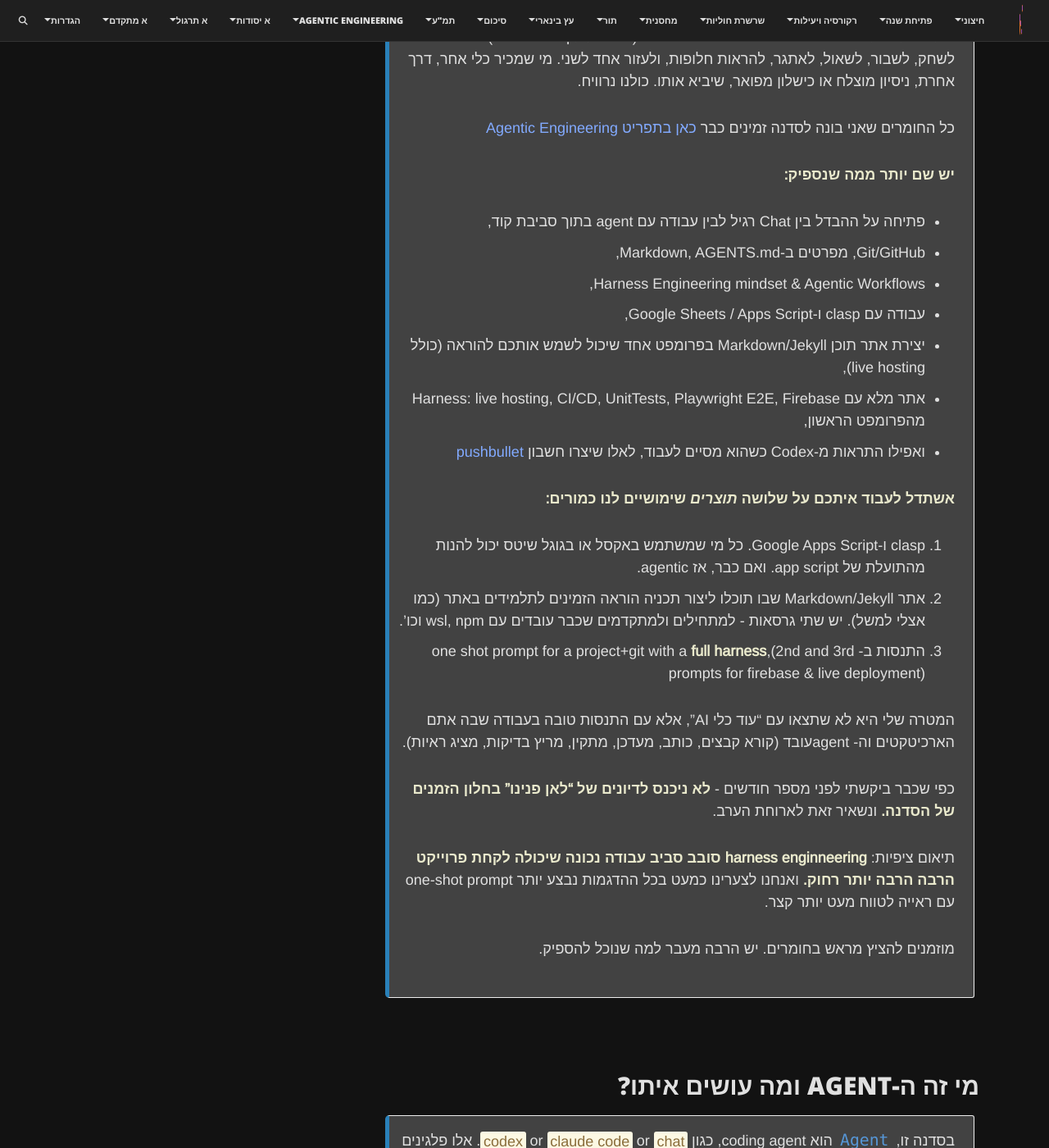
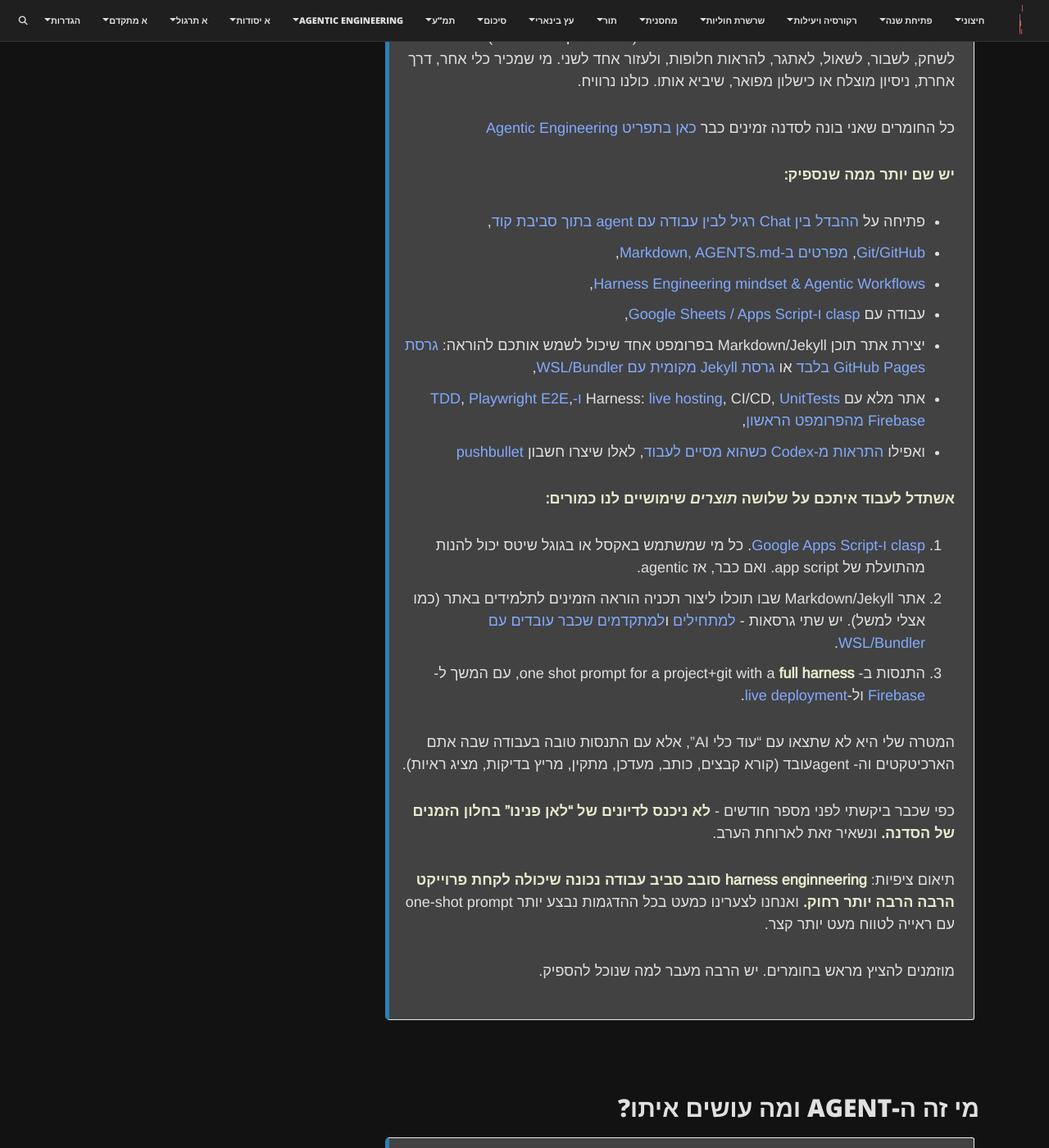
Before and after one commit to 3strategy/BeautifulMivney, a Jekyll site: the page built from agentic/00-opener.md, in a window 1280 px wide and 1400 px high, scrolled down 961 px. Shown: the whole window at 82% size. Built offline with Jekyll 4.4.1, drawn with Linux system fonts in a browser that asks for light colours; comment, search, counter and statistics services are not loaded; some of the changed text lies outside the part shown.

Commit message:
update opener with links

```diff
--- a/agentic/00-opener.md
+++ b/agentic/00-opener.md
@@ -17,23 +17,23 @@
 
 זו לא הולכת להיות הרצאה שבה אני “מעביר החומר” (אשתדל לקצר בחפירות). זו סדנה. בואו לשחק, לשבור, לשאול, לאתגר, להראות חלופות, ולעזור אחד לשני. מי שמכיר כלי אחר, דרך אחרת, ניסיון מוצלח או כישלון מפואר, שיביא אותו. כולנו נרוויח.
 
-כל החומרים שאני בונה לסדנה זמינים כבר [כאן בתפריט Agentic Engineering](/agentic/00-opener)
+כל החומרים שאני בונה לסדנה זמינים כבר [כאן בתפריט Agentic Engineering]({{ '/agentic/00-opener' | relative_url }})
 
 **יש שם יותר ממה שנספיק:**
 
-- פתיחה על ההבדל בין Chat רגיל לבין עבודה עם agent בתוך סביבת קוד,
-- Git/GitHub, מפרטים ב-Markdown, AGENTS.md,
-- Harness Engineering mindset & Agentic Workflows,
-- עבודה עם clasp ו-Google Sheets / Apps Script,
-- יצירת אתר תוכן Markdown/Jekyll בפרומפט אחד שיכול לשמש אותכם להוראה (כולל live hosting),
-- אתר מלא עם Harness: live hosting, CI/CD, UnitTests, Playwright E2E, Firebase מהפרומפט הראשון,
-- ואפילו התראות מ-Codex כשהוא מסיים לעבוד, לאלו שיצרו חשבון [pushbullet](https://www.pushbullet.com/){:target="_blank"}
+- פתיחה על [ההבדל בין Chat רגיל לבין עבודה עם agent בתוך סביבת קוד]({{ '/agentic/01-online-vs-agentic' | relative_url }}),
+- [Git/GitHub]({{ '/agentic/02-git-github' | relative_url }}), [מפרטים ב-Markdown, AGENTS.md]({{ '/agentic/03-specifications-markdown' | relative_url }}),
+- [Harness Engineering mindset & Agentic Workflows]({{ '/agentic/agentic-workflows-and-harness-engineering-he' | relative_url }}),
+- עבודה עם [clasp ו-Google Sheets / Apps Script]({{ '/agentic/04-apps-script-clasp-sheets' | relative_url }}),
+- יצירת אתר תוכן Markdown/Jekyll בפרומפט אחד שיכול לשמש אותכם להוראה: [גרסת GitHub Pages בלבד]({{ '/agentic/03b-1shot-github-markdown-site' | relative_url }}) או [גרסת Jekyll מקומית עם WSL/Bundler]({{ '/agentic/03c-1shot-github-jekyll-with-local-wsl-bundle' | relative_url }}),
+- אתר מלא עם Harness: [live hosting]({{ '/agentic/05-hosting' | relative_url }}), CI/CD, [UnitTests ו-TDD]({{ '/agentic/06-tdd-long-running-agents' | relative_url }}), [Playwright E2E]({{ '/agentic/07-playwright-browser' | relative_url }}), [Firebase מהפרומפט הראשון]({{ '/agentic/08-firebase-first-prompt' | relative_url }}),
+- ואפילו [התראות מ-Codex כשהוא מסיים לעבוד]({{ '/agentic/09-notifications-pushbullet' | relative_url }}), לאלו שיצרו חשבון [pushbullet](https://www.pushbullet.com/){:target="_blank"}
 
 **אשתדל לעבוד איתכם על שלושה *תוצרים* שימושיים לנו כמורים:**
 
-1. clasp  ו-Google Apps Script. כל מי שמשתמש באקסל או בגוגל שיטס יכול להנות מהתועלת של app script. ואם כבר, אז agentic.
-2. אתר Markdown/Jekyll שבו תוכלו ליצור תכניה הוראה הזמינים לתלמידים באתר (כמו אצלי למשל). יש שתי גרסאות - למתחילים ולמתקדמים שכבר עובדים עם wsl, npm וכו'.
-3. התנסות ב- one shot prompt for a project+git with a **full harness**,(2nd and 3rd prompts for firebase & live deployment)
+1. [clasp ו-Google Apps Script]({{ '/agentic/04-apps-script-clasp-sheets' | relative_url }}). כל מי שמשתמש באקסל או בגוגל שיטס יכול להנות מהתועלת של app script. ואם כבר, אז agentic.
+2. אתר Markdown/Jekyll שבו תוכלו ליצור תכניה הוראה הזמינים לתלמידים באתר (כמו אצלי למשל). יש שתי גרסאות - [למתחילים]({{ '/agentic/03b-1shot-github-markdown-site' | relative_url }}) ו[למתקדמים שכבר עובדים עם WSL/Bundler]({{ '/agentic/03c-1shot-github-jekyll-with-local-wsl-bundle' | relative_url }}).
+3. התנסות ב- one shot prompt for a project+git with a **full harness**, עם המשך ל-[Firebase]({{ '/agentic/08-firebase-first-prompt' | relative_url }}) ול-[live deployment]({{ '/agentic/05-hosting' | relative_url }}).
 
 המטרה שלי היא לא שתצאו עם "עוד כלי AI", אלא עם התנסות טובה בעבודה שבה אתם הארכיטקטים וה- agentעובד (קורא קבצים, כותב, מעדכן, מתקין, מריץ בדיקות, מציג ראיות).
 
@@ -91,9 +91,9 @@
 
 - הוראות קבועות: `AGENTS.md`, `CLAUDE.md`, skills, docs.
 - גבולות פעולה: הרשאות, תיקיות מותרות, מה לא למחוק, מתי לשאול.
-- בדיקות: unit tests, build, lint, Playwright, בדיקה ידנית בדפדפן.
-- תיעוד: Markdown, תרשימי Mermaid, דפי משימה, רשימת "done when".
-- ניהול שינוי: Git, Pull Requests, checkpoints, review.
+- בדיקות: [unit tests, TDD]({{ '/agentic/06-tdd-long-running-agents' | relative_url }}), build, lint, [Playwright]({{ '/agentic/07-playwright-browser' | relative_url }}), בדיקה ידנית בדפדפן.
+- תיעוד: [Markdown, תרשימי Mermaid, דפי משימה, רשימת "done when"]({{ '/agentic/03-specifications-markdown' | relative_url }}).
+- ניהול שינוי: [Git, Pull Requests, checkpoints, review]({{ '/agentic/02-git-github' | relative_url }}).
 
 {: .box-success}
 אם ה־agent הוא "עובד", ה־harness הוא מערכת העבודה. בפרומפט, אנחנו מנחים את העובד ליצור, אך גם ליצור את סביבת העבודה שסביבו.
@@ -113,7 +113,7 @@
 
 </div>
 
-הבקשה הראשונה משפרת תוצר קיים. השנייה משפרת את דרך ההצגה. ==השלישית הופכת את הלקח לכלל קבוע ב־harness, כך שהסוכן הבא יתחיל **מנקודת פתיחה טובה** יותר.==
+הבקשה הראשונה משפרת תוצר קיים. השנייה משפרת את דרך ההצגה. ==השלישית הופכת את הלקח לכלל קבוע ב־harness, כך שהסוכן הבא יתחיל מנקודת פתיחה טובה יותר.==
 
 </div>
 
@@ -240,12 +240,12 @@
 
 ## על מה נדבר בסדנה
 
-- **Online מול Agentic** - מה ההבדל בין שיחה עם מודל לבין עבודה עם agent בתוך פרויקט אמיתי.
-- Git ו-**GitHub** - איך שומרים נקודות חזרה, בודקים שינויים, ומלמדים עבודה אחראית עם קוד.
-- AGENTS ו-**Markdown** - איך כותבים הוראות עבודה, מסמכי משימה ותיעוד שה-agent מסוגל לבצע לפיהם.
-- Google Sheets ו-**clasp** - איך מחברים עבודה agentic לכלי בית ספר מוכרים כמו Sheets ו-Apps Script.
-- Hosting - איך מעלים תוצר לרשת ומבינים את ההבדל בין קוד מקומי לשירות חי.
-- **TDD** ובדיקות - איך נותנים ל-agent לרוץ יותר זמן בלי לאבד שליטה: בדיקות, build וקריטריוני סיום.
-- **Playwright** ודפדפן Codex - איך בודקים ממשק בדפדפן ומקבלים ראיות ויזואליות שהתוצר עובד.
-- Firebase מפרומפט ראשון - איך ניגשים לשירותי backend בלי להפוך את הפרומפט לקסם לא מבוקר.
-- התראות **PushBullet** - איך מקבלים סימן כשה-agent סיים, במיוחד במשימות ארוכות.
+- [**Online מול Agentic**]({{ '/agentic/01-online-vs-agentic' | relative_url }}) - מה ההבדל בין שיחה עם מודל לבין עבודה עם agent בתוך פרויקט אמיתי.
+- [Git ו-**GitHub**]({{ '/agentic/02-git-github' | relative_url }}) - איך שומרים נקודות חזרה, בודקים שינויים, ומלמדים עבודה אחראית עם קוד.
+- [AGENTS ו-**Markdown**]({{ '/agentic/03-specifications-markdown' | relative_url }}) - איך כותבים הוראות עבודה, מסמכי משימה ותיעוד שה-agent מסוגל לבצע לפיהם.
+- [Google Sheets ו-**clasp**]({{ '/agentic/04-apps-script-clasp-sheets' | relative_url }}) - איך מחברים עבודה agentic לכלי בית ספר מוכרים כמו Sheets ו-Apps Script.
+- [Hosting]({{ '/agentic/05-hosting' | relative_url }}) - איך מעלים תוצר לרשת ומבינים את ההבדל בין קוד מקומי לשירות חי.
+- [**TDD** ובדיקות]({{ '/agentic/06-tdd-long-running-agents' | relative_url }}) - איך נותנים ל-agent לרוץ יותר זמן בלי לאבד שליטה: בדיקות, build וקריטריוני סיום.
+- [**Playwright** ודפדפן Codex]({{ '/agentic/07-playwright-browser' | relative_url }}) - איך בודקים ממשק בדפדפן ומקבלים ראיות ויזואליות שהתוצר עובד.
+- [Firebase מפרומפט ראשון]({{ '/agentic/08-firebase-first-prompt' | relative_url }}) - איך ניגשים לשירותי backend בלי להפוך את הפרומפט לקסם לא מבוקר.
+- [התראות **PushBullet**]({{ '/agentic/09-notifications-pushbullet' | relative_url }}) - איך מקבלים סימן כשה-agent סיים, במיוחד במשימות ארוכות.
```
Also changed, not shown: other parts of agentic/00-opener.md (+11 -11 lines).
